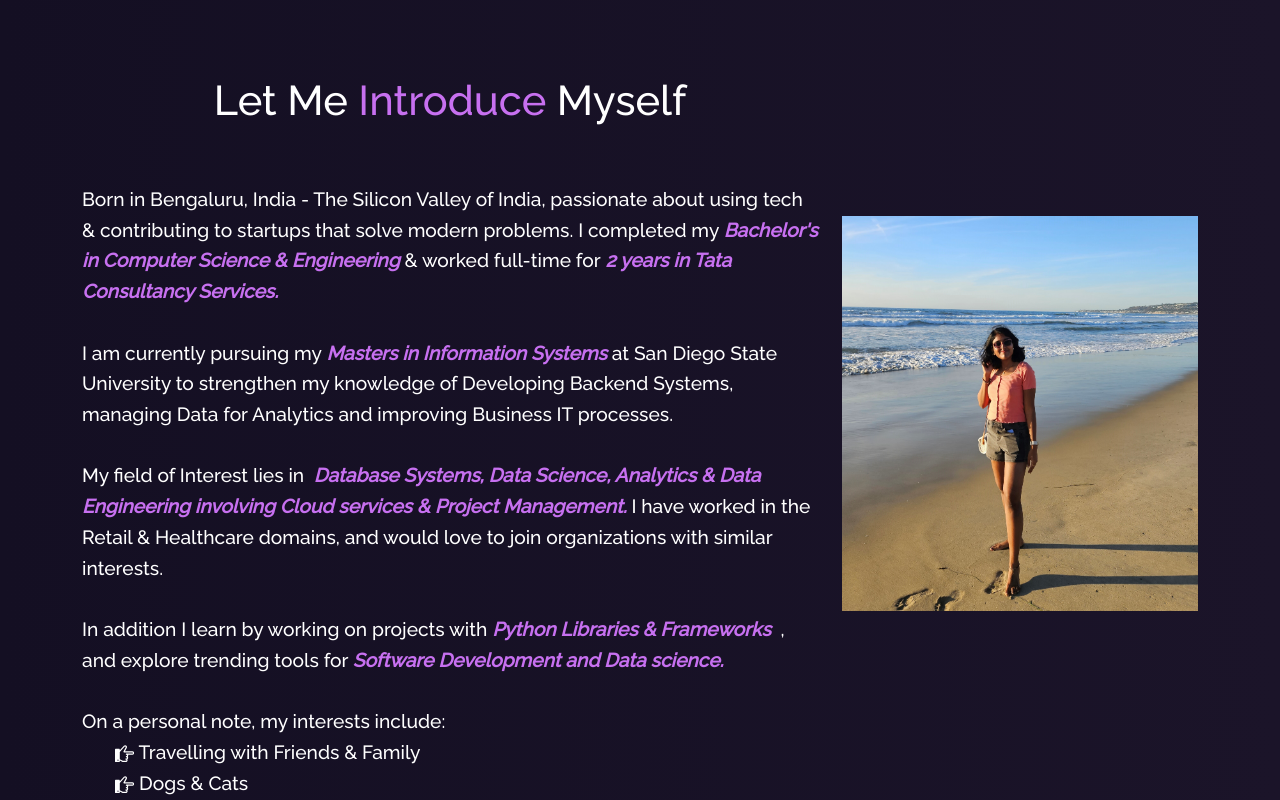
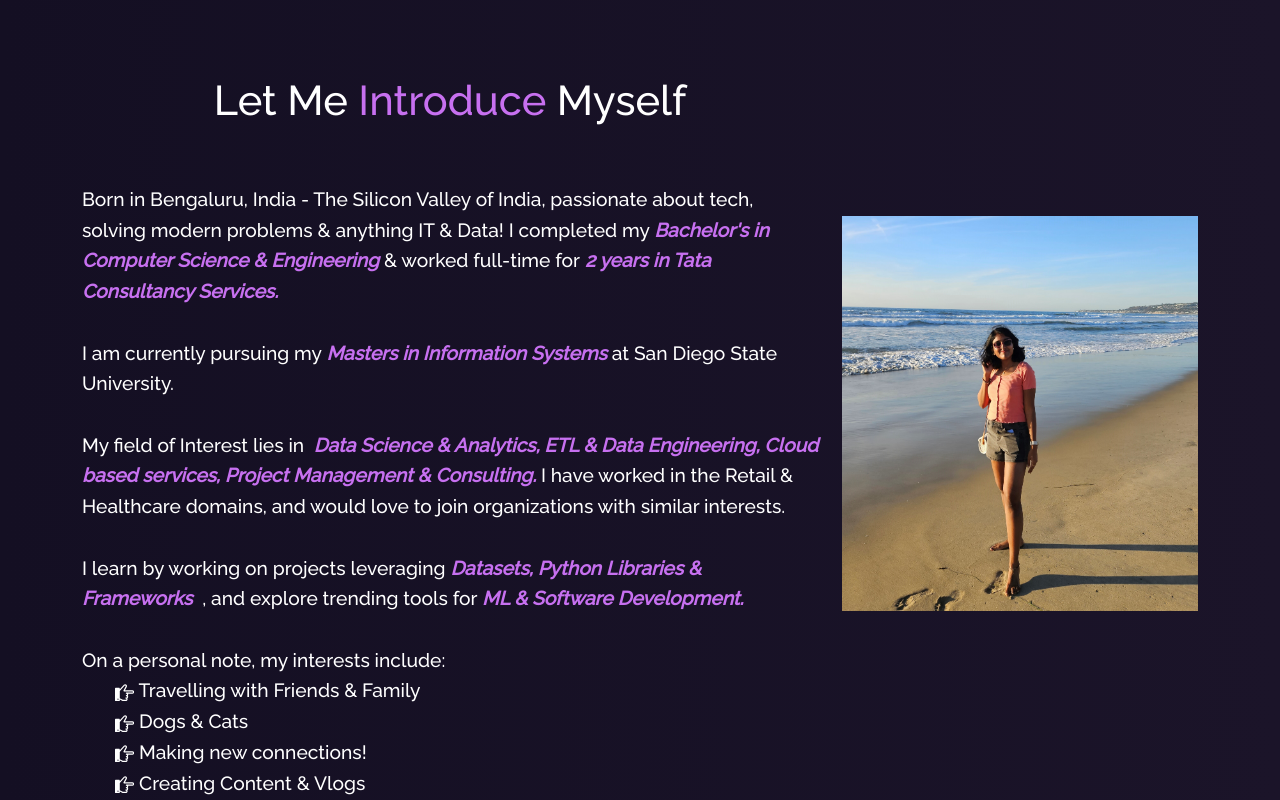
Before and after one commit to roshinip21/rosh_portfolio, a React (Create React App) app: page / in a window 1280 px wide. Shown: the part 800-1600 px from the top of the page. Built offline with nearby package versions, Linux system fonts and the light colour scheme.

Commit message:
Added minor text changes Home2.js

```diff
--- a/src/components/Home/Home2.js
+++ b/src/components/Home/Home2.js
@@ -18,18 +18,17 @@ function Home2() {
               Let Me <span className="purple"> Introduce </span> Myself
             </h1>
             <p className="home-about-body" style={{textAlign:"left"}}>
-            Born in Bengaluru, India - The Silicon Valley of India, passionate about using tech & contributing to startups that solve modern problems.
+            Born in Bengaluru, India - The Silicon Valley of India, passionate about tech, solving modern problems & anything IT & Data!
               I completed my <b className="purple"><i>Bachelor's in Computer Science & Engineering </i> </b> & worked full-time for<b className="purple"><i> 2 years in Tata Consultancy Services.</i></b>
               <br />
               <br /> I am currently pursuing my <i>
-                <b className="purple"> Masters in Information Systems  </b></i> at San Diego State University
-               to strengthen my knowledge of Developing Backend Systems, managing Data for Analytics and improving Business IT processes.
+                <b className="purple"> Masters in Information Systems  </b></i> at San Diego State University.
 
               <br />
               <br />
               My field of Interest lies in &nbsp;
               <i>
-                <b className="purple">Database Systems, Data Science, Analytics & Data Engineering involving Cloud services & Project Management. </b>
+                <b className="purple">Data Science & Analytics, ETL & Data Engineering, Cloud based services, Project Management & Consulting. </b>
                 {" "}
                 <b className="purple">
 
@@ -37,15 +36,15 @@ function Home2() {
               </i> I have worked in the Retail & Healthcare domains, and would love to join organizations with similar interests.
               <br />
               <br />
-              In addition I learn by working on projects
-              with <i> <b className="purple">
+             I learn by working on projects
+              leveraging <i> <b className="purple">
                   {" "}
-                  Python Libraries & Frameworks
+                  Datasets, Python Libraries & Frameworks
                 </b>
               </i>
               &nbsp; , and
 
-              explore trending tools for <i><b className="purple">Software Development and Data science.  <br></br>
+              explore trending tools for <i><b className="purple"> ML & Software Development.  <br></br>
                 </b>
               </i><br></br> On a personal note, my interests include:
 
```
